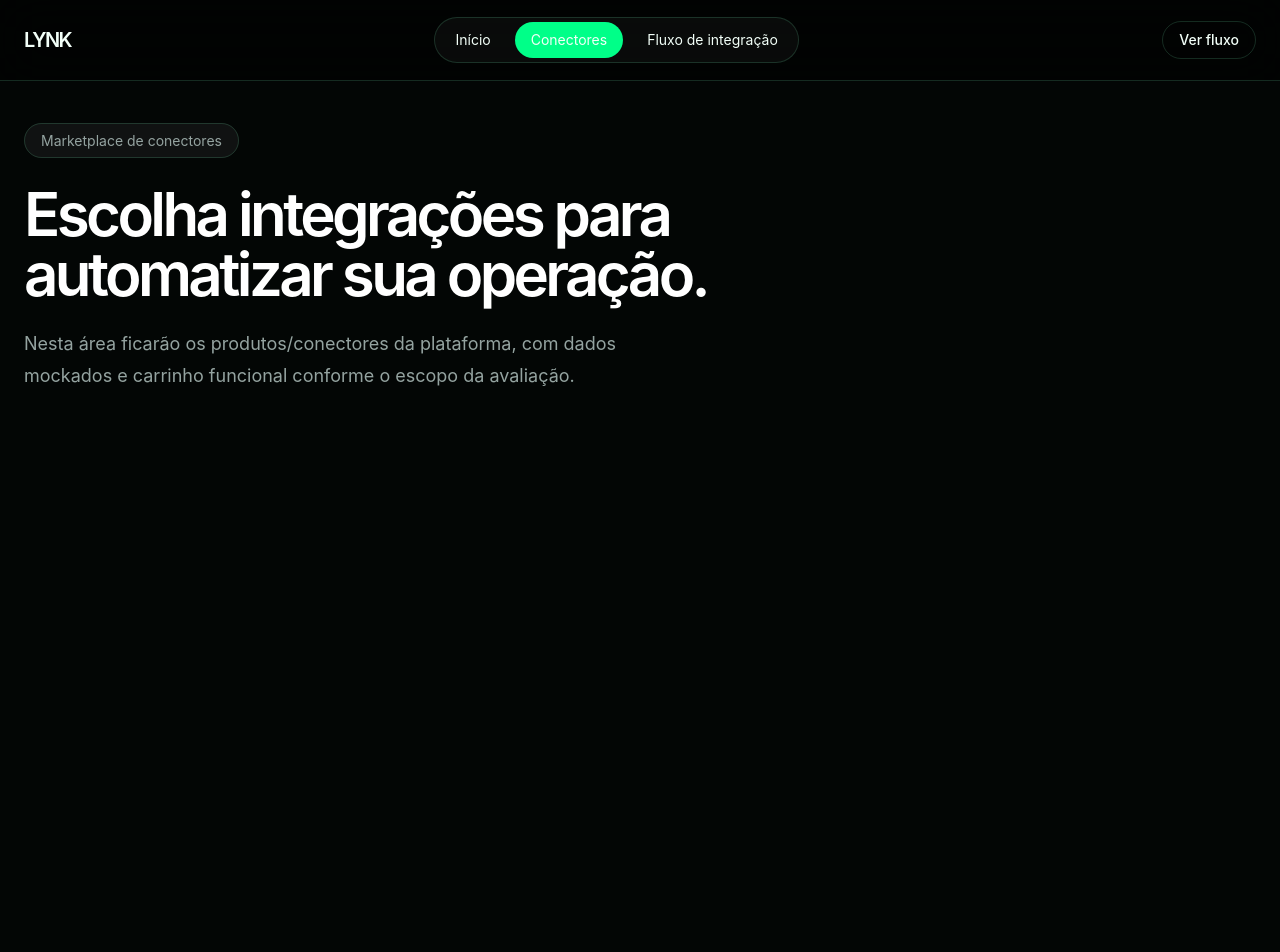
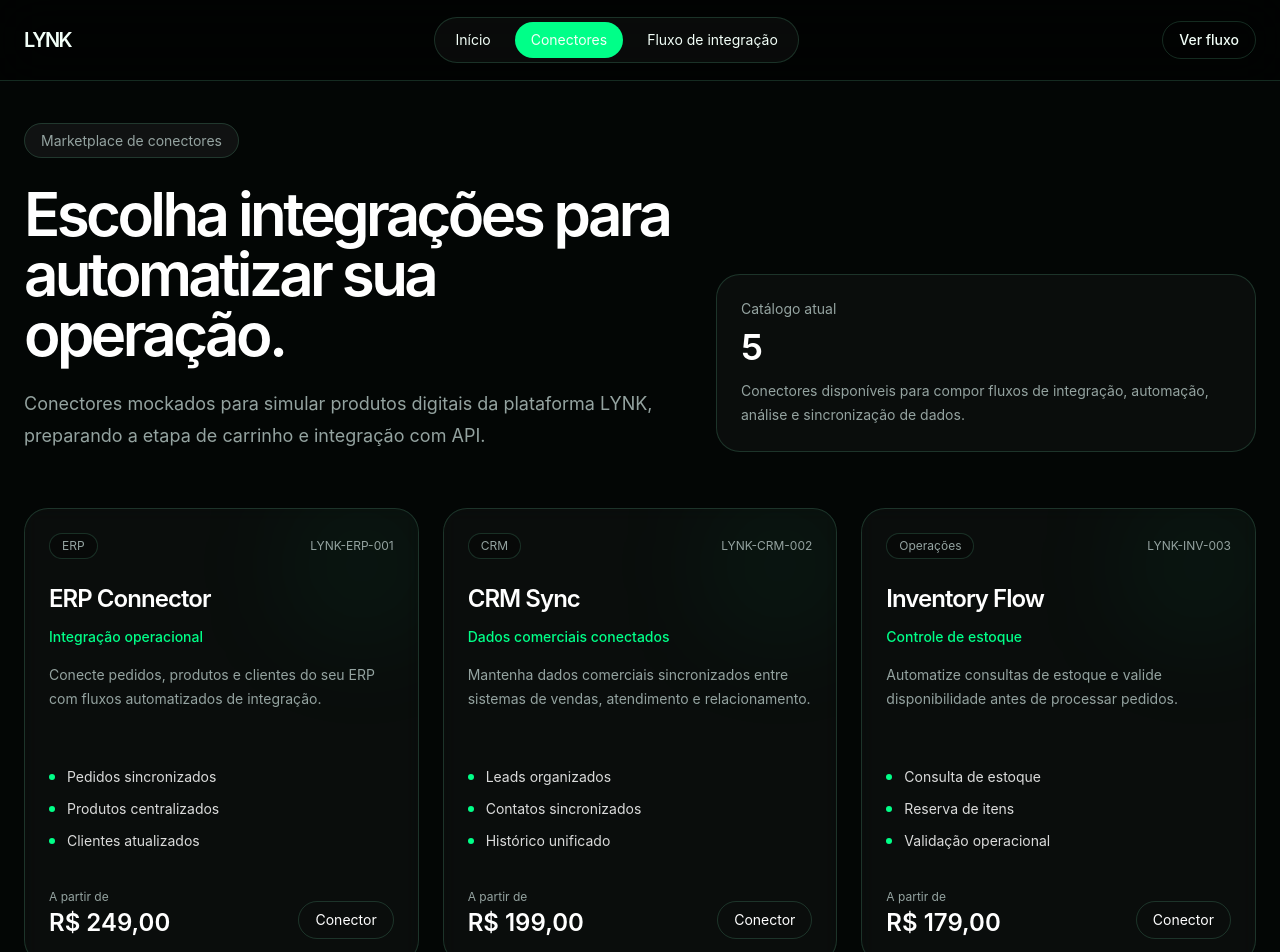
Before and after one commit to cguilhermear/lynk, a React (Vite) app: page /marketplace in a window 1280 px wide. Shown: the top 952 px of the page. Before the commit the page ends 800 px from the top, so only its background shows below. Built offline with nearby package versions, Linux system fonts and the light colour scheme.

Commit message:
Render marketplace connector cards

```diff
--- /dev/null
+++ b/src/components/ProductCard.tsx
@@ -0,0 +1,60 @@
+import type { Product } from '../types/product'
+
+type ProductCardProps = {
+  product: Product
+}
+
+export function ProductCard({ product }: ProductCardProps) {
+  return (
+    <article className="group relative overflow-hidden rounded-3xl border border-[var(--lynk-border)] bg-white/[0.03] p-6 backdrop-blur transition duration-300 hover:-translate-y-1 hover:border-[var(--lynk-green)]/60 hover:bg-white/[0.06]">
+      <div className="absolute right-0 top-0 h-28 w-28 rounded-full bg-[var(--lynk-green)]/10 blur-3xl transition group-hover:bg-[var(--lynk-cyan)]/20" />
+
+      <div className="relative">
+        <div className="flex items-center justify-between gap-4">
+          <span className="rounded-full border border-[var(--lynk-border)] bg-black/30 px-3 py-1 text-xs text-[var(--lynk-muted)]">
+            {product.category}
+          </span>
+
+          <span className="text-xs text-[var(--lynk-muted)]">{product.sku}</span>
+        </div>
+
+        <h2 className="mt-6 text-2xl font-semibold tracking-[-0.04em] text-white">
+          {product.name}
+        </h2>
+
+        <p className="mt-3 text-sm font-medium text-[var(--lynk-green)]">
+          {product.highlight}
+        </p>
+
+        <p className="mt-4 min-h-20 text-sm leading-6 text-[var(--lynk-muted)]">
+          {product.description}
+        </p>
+
+        <ul className="mt-6 space-y-3">
+          {product.features.map((feature) => (
+            <li key={feature} className="flex items-center gap-3 text-sm text-white/85">
+              <span className="h-1.5 w-1.5 rounded-full bg-[var(--lynk-green)]" />
+              {feature}
+            </li>
+          ))}
+        </ul>
+
+        <div className="mt-8 flex items-end justify-between gap-4">
+          <div>
+            <span className="text-xs text-[var(--lynk-muted)]">A partir de</span>
+            <p className="text-2xl font-semibold text-white">
+              {product.price.toLocaleString('pt-BR', {
+                style: 'currency',
+                currency: 'BRL',
+              })}
+            </p>
+          </div>
+
+          <span className="rounded-full border border-[var(--lynk-border)] px-4 py-2 text-sm text-white">
+            Conector
+          </span>
+        </div>
+      </div>
+    </article>
+  )
+}
--- a/src/pages/Marketplace.tsx
+++ b/src/pages/Marketplace.tsx
@@ -1,3 +1,6 @@
+import { ProductCard } from '../components/ProductCard'
+import { products } from '../data/products'
+
 export function Marketplace() {
   return (
     <main className="min-h-screen bg-[var(--lynk-bg)] px-6 py-32 text-[var(--lynk-text)]">
@@ -6,14 +9,33 @@ export function Marketplace() {
           Marketplace de conectores
         </span>
 
-        <h1 className="mt-8 max-w-3xl text-4xl font-semibold tracking-[-0.06em] text-white md:text-6xl">
-          Escolha integrações para automatizar sua operação.
-        </h1>
+        <div className="mt-8 grid gap-8 lg:grid-cols-[1.1fr_0.9fr] lg:items-end">
+          <div>
+            <h1 className="max-w-3xl text-4xl font-semibold tracking-[-0.06em] text-white md:text-6xl">
+              Escolha integrações para automatizar sua operação.
+            </h1>
 
-        <p className="mt-6 max-w-2xl text-lg leading-8 text-[var(--lynk-muted)]">
-          Nesta área ficarão os produtos/conectores da plataforma, com dados
-          mockados e carrinho funcional conforme o escopo da avaliação.
-        </p>
+            <p className="mt-6 max-w-2xl text-lg leading-8 text-[var(--lynk-muted)]">
+              Conectores mockados para simular produtos digitais da plataforma
+              LYNK, preparando a etapa de carrinho e integração com API.
+            </p>
+          </div>
+
+          <div className="rounded-3xl border border-[var(--lynk-border)] bg-white/[0.03] p-6">
+            <p className="text-sm text-[var(--lynk-muted)]">Catálogo atual</p>
+            <p className="mt-2 text-4xl font-semibold text-white">{products.length}</p>
+            <p className="mt-3 text-sm leading-6 text-[var(--lynk-muted)]">
+              Conectores disponíveis para compor fluxos de integração,
+              automação, análise e sincronização de dados.
+            </p>
+          </div>
+        </div>
+
+        <div className="mt-14 grid gap-6 md:grid-cols-2 xl:grid-cols-3">
+          {products.map((product) => (
+            <ProductCard key={product.id} product={product} />
+          ))}
+        </div>
       </section>
     </main>
   )
```
